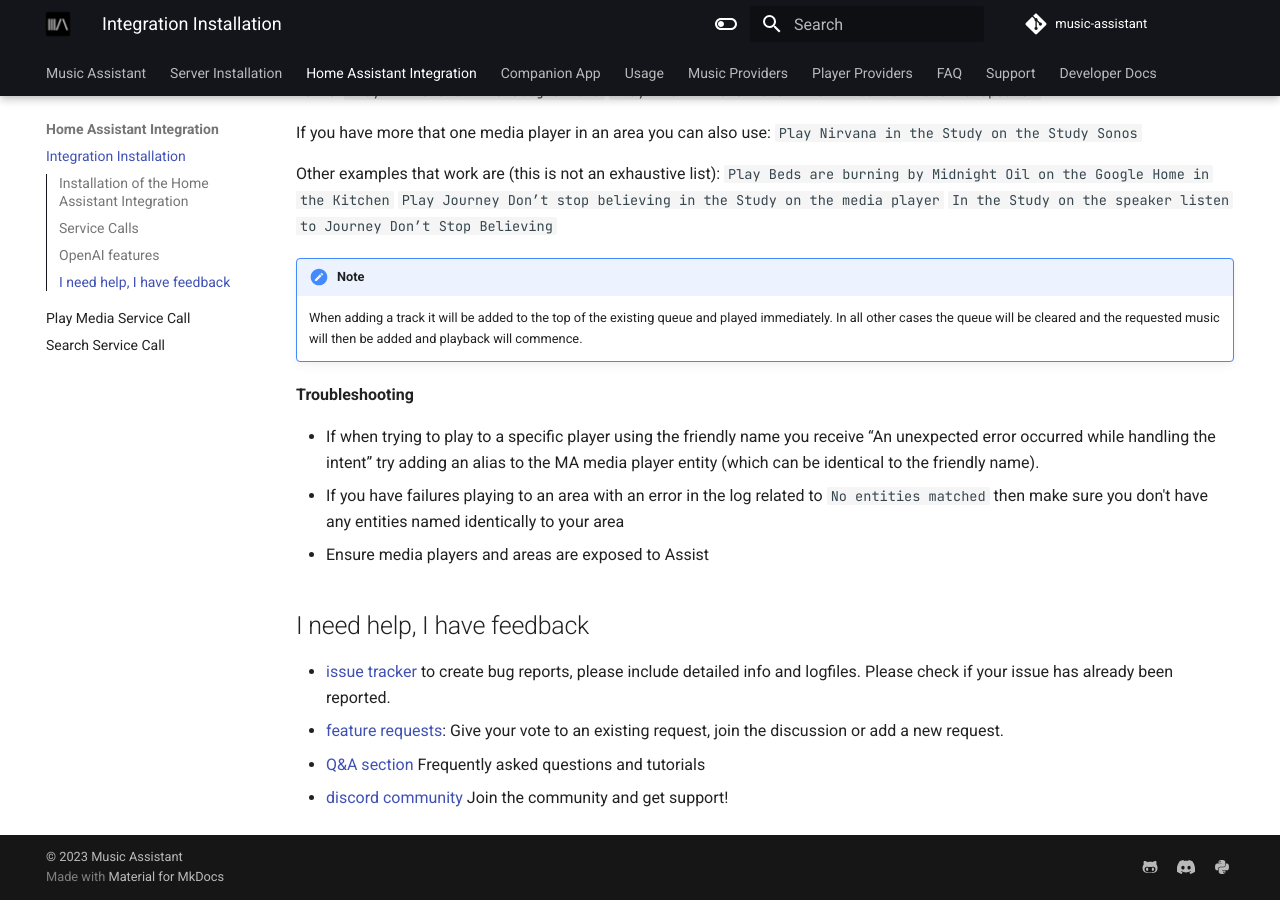
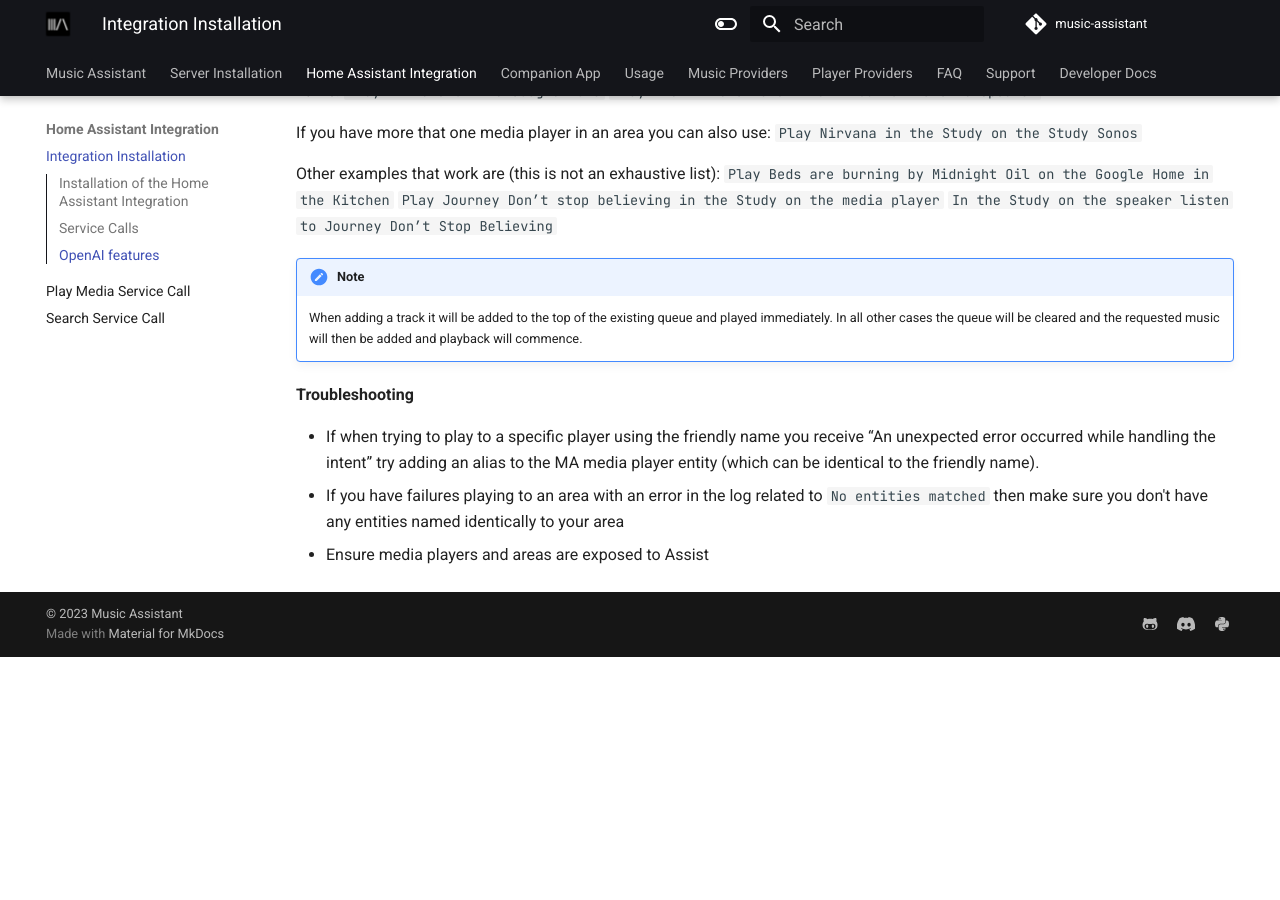
Before and after one commit to pwbriggs/music-assistant.github.io, an MkDocs documentation site: the page built from docs/integration.md, in a window 1280 px wide and 900 px high, scrolled down 2733 px. Built offline with MkDocs 1.6.1 and Material for MkDocs 9.7.7, drawn with Linux system fonts in a browser that asks for light colours; after the commit the page ends 3390 px from its top, so only the background shows below that.

Commit message:
Remove support section

```diff
--- a/docs/integration.md
+++ b/docs/integration.md
@@ -81,10 +81,3 @@
 - If when trying to play to a specific player using the friendly name you receive “An unexpected error occurred while handling the intent” try adding an alias to the MA media player entity (which can be identical to the friendly name).
 - If you have failures playing to an area with an error in the log related to `No entities matched` then make sure you don't have any entities named identically to your area
 - Ensure media players and areas are exposed to Assist
-
-## I need help, I have feedback
-
-- [issue tracker](https://github.com/music-assistant/hass-music-assistant/issues) to create bug reports, please include detailed info and logfiles. Please check if your issue has already been reported.
-- [feature requests](https://github.com/music-assistant/hass-music-assistant/discussions/categories/feature-requests-and-ideas): Give your vote to an existing request, join the discussion or add a new request.
-- [Q&A section](https://github.com/music-assistant/hass-music-assistant/discussions/categories/q-a-faq) Frequently asked questions and tutorials
-- [discord community](https://discord.gg/kaVm8hGpne) Join the community and get support!
```
